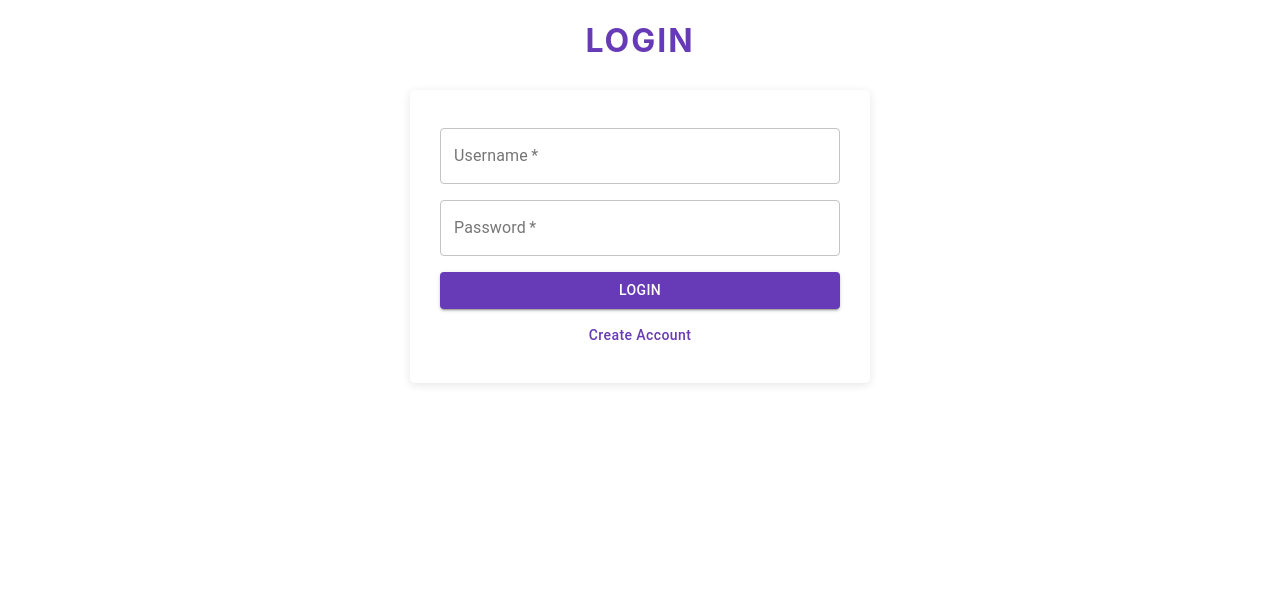
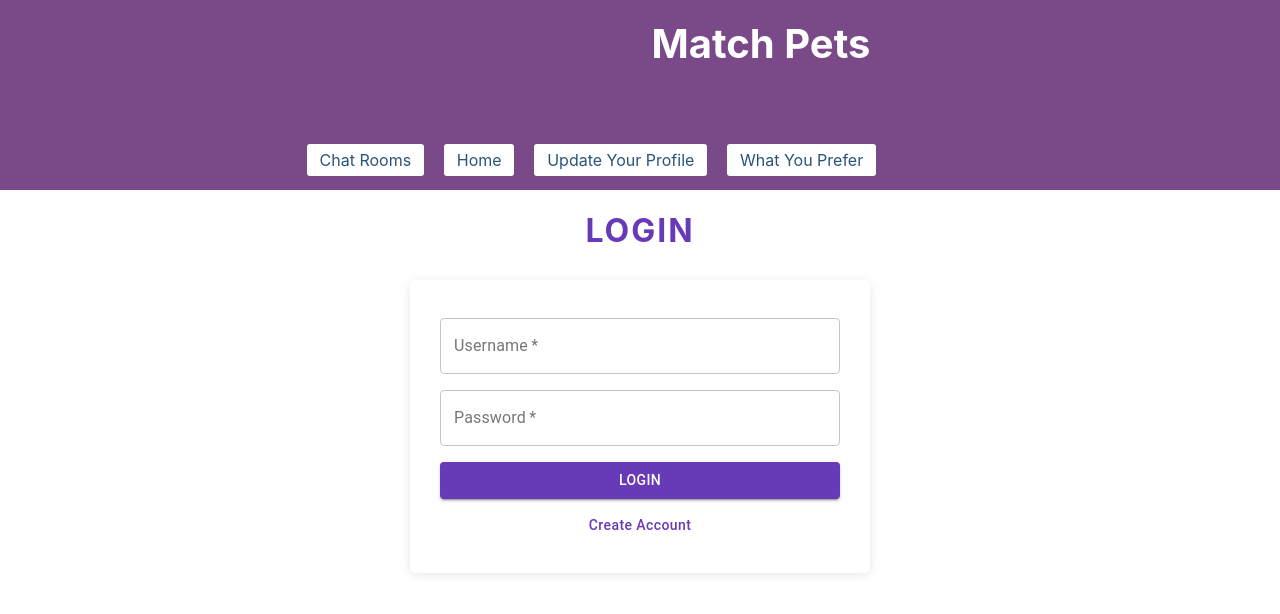
Before and after one commit to ULINCHEN/SIT_CS554_WebProgramming_Final_Project, a React (Create React App) app in the folder react-service/: page /auth in a window 1280 px wide. Shown: the top 614 px of the page. Built offline with nearby package versions, Linux system fonts and the light colour scheme.

Commit message:
complete EditProfile and UpdatePreference.

```diff
--- a/react-service/src/App.css
+++ b/react-service/src/App.css
@@ -14,14 +14,44 @@
 }
 
 .App-header {
-  background-color: #282c34;
-  min-height: 100vh;
-  display: flex;
-  flex-direction: column;
-  align-items: center;
-  justify-content: center;
-  font-size: calc(10px + 2vmin);
+  background-color: #7A4988;
+  height: 150px;
+  padding: 20px;
+  color: #222;
+  position: relative;
+}
+
+.App-title {
+  font-size: 2.5em;
+  font-weight: bold;
   color: white;
+  text-align: center;
+  position: absolute;
+  display: inline-block;
+  bottom: 50%;
+  right: 32%;
+}
+nav {
+  list-style: none;
+
+  text-align: center;
+  position: absolute;
+  bottom: 20px;
+  right: 30%;
+}
+
+.navLink {
+  padding: 0.4rem 0.8rem;
+  background-color: white;
+  border-radius: 3px;
+  color: #28547a;
+  text-decoration: none !important;
+  margin-right: 20px;
+}
+.navLink:hover {
+  background-color: transparent;
+  color: white;
+  border: 1px solid white;
 }
 
 .App-link {
--- a/react-service/src/App.js
+++ b/react-service/src/App.js
@@ -2,18 +2,41 @@ import './App.css';
 import Auth from './components/Auth';
 import ChatPage from './components/Chat/ChatPage';
 import Home from './components/Home';
-import {BrowserRouter as Router, Routes, Route} from "react-router-dom"
+import {BrowserRouter as Router, Routes, Route, NavLink} from "react-router-dom"
+import EditProfile from "./components/EditProfile";
+import UpdatePreference from "./components/UpdatePreference";
 
 function App() {
   return (
       <Router>
           <div className="App">
+              <header className='App-header'>
+                  <h1 className='App-title'>
+                      Match Pets
+                  </h1>
+                  <nav>
+                      <NavLink className='navLink' to='/chat'>
+                          Chat Rooms
+                      </NavLink>
+                      <NavLink className='navLink' to='/'>
+                          Home
+                      </NavLink>
+                      <NavLink className='navLink' to='/update'>
+                          Update Your Profile
+                      </NavLink>
+                      <NavLink className='navLink' to='/preference'>
+                          What You Prefer
+                      </NavLink>
+                  </nav>
+              </header>
 
               <div className='App-body'>
                   <Routes>
                       <Route path='/chat' element={<ChatPage />} />
                       <Route path='/auth' element={<Auth />} />
                       <Route path="/" element={<Home />} />
+                      <Route path="/update" element={<EditProfile/>}/>
+                      <Route path="/preference" element={<UpdatePreference/>}/>
                   </Routes>
 
               </div>
--- a/react-service/src/components/LogIn.js
+++ b/react-service/src/components/LogIn.js
@@ -100,6 +100,8 @@ const Login = ({toggleForm}) => {
             setPetProfile(user);
             console.log(petProfile)
             // set local storage for username and petId
+            const userStr = JSON.stringify(user);
+            localStorage.setItem("petInfo", userStr);
             localStorage.setItem("username", user.username);
             localStorage.setItem("petId", user._id);
 
--- a/react-service/src/components/Logout.js
+++ b/react-service/src/components/Logout.js
@@ -1,16 +1,18 @@
-import React from "react";
+import React, {useContext} from "react";
 import axios from 'axios';
 import {Button} from "@material-ui/core";
 import {useNavigate} from "react-router-dom";
+import {ProfileContext} from "./context/PetContext";
 
 function Logout() {
 
     const navigate = useNavigate();
+    const {setPetProfile} = useContext(ProfileContext);
 
     function logout() {
         if (window.confirm('Are you going to log out?')) {
-            localStorage.removeItem("username");
-            localStorage.removeItem("petId");
+            localStorage.clear();
+            setPetProfile(null);
             navigate('/');
         }
     }
@@ -29,7 +31,7 @@ function Logout() {
             console.log(error)
             throw new Error('I\'m sorry, you cannot logout now.')
         }
-    };
+    }
 
     return (
         <div>
--- a/react-service/src/components/UpdatePreference.js
+++ b/react-service/src/components/UpdatePreference.js
@@ -6,7 +6,6 @@ import {
     Select,
     MenuItem,
     Button,
-    Input,
     FormControl,
     InputLabel,
 
@@ -60,12 +59,17 @@ const useStyles = makeStyles((theme) => ({
 }));
 
 
-function UpdatePreference(props) {
+function UpdatePreference() {
     const formStyle = useStyles();
-    const [preference, setPreference] = useState(props.preference);
+
+
+    const petStr = localStorage.getItem("petInfo");
+    const petInfo = JSON.parse(petStr);
+    const [preference, setPreference] = useState(petInfo.preference);
     const {petProfile, setPetProfile} = useContext(ProfileContext);
 
-    const historyData = props.preference;
+    let historyData = {...petProfile};
+    historyData = historyData.preference;
 
     const handlePreferAgeChange = (event) => {
         setPreference({
@@ -91,8 +95,8 @@ function UpdatePreference(props) {
     const updatePet = async(newPeference) => {
         const petId = localStorage.getItem("petId");
         try{
-            const res = await axios.patch(`http://localhost:3000/profile/${petId}`, newPeference);
-            console.log(res);
+            const res = await axios.patch(`http://localhost:3000/profile/${petId}`, newPeference, { withCredentials: true });
+            // console.log(res);
             return res.data;
         }catch (e) {
             throw e;
@@ -102,32 +106,36 @@ function UpdatePreference(props) {
     const handleSubmit = async(event) => {
         event.preventDefault();
         try{
-            const newPreference = {};
+            const newPet = {
+                preference: {}
+            };
             if (preference.sex !== historyData.sex) {
-                newPreference.sex = validation.checkSex(preference.sex);
+                newPet.preference.sex = validation.checkSex(preference.sex);
+            }else {
+                newPet.preference.sex = historyData.sex;
             }
             if (preference.breed !== historyData.breed) {
-                newPreference.breed = validation.checkBreed(preference.breed);
+                newPet.preference.breed = validation.checkBreed(preference.breed);
+            }else {
+                newPet.preference.breed = historyData.breed;
             }
             if (preference.age !== historyData.age) {
-                newPreference.age = validation.checkAge(preference.age);
+                newPet.preference.age = validation.checkAge(preference.age);
+            }else {
+                newPet.preference.age = historyData.age;
             }
 
-            const data = await updatePet(newPreference);
-            console.log(data);
-
+            const data = await updatePet(newPet);
+            const dataStr = JSON.stringify(data);
+            localStorage.setItem("petInfo", dataStr);
             setPetProfile(data);
-            if (petProfile) {
-                console.log('updated preference');
-            }else {
-                console.log('failed to update preference');
-            }
-
             alert('You have updated your preference!');
         }catch (e) {
-            alert(e);
+            const msg =  e.response && e.response.data && e.response.data.error ? e.response.data.error : e;
+            alert(msg);
         }
     }
+
 
 
     return (
@@ -138,7 +146,7 @@ function UpdatePreference(props) {
                     className={formStyle.select}
                     labelId="preference-breed-label"
                     id="preferenceBreed"
-                    value={preference.breed}
+                    value={preference.breed ? preference.breed : ''}
                     onChange={handlePreferBreedChange}
                 >
 
@@ -155,7 +163,7 @@ function UpdatePreference(props) {
                     className={formStyle.select}
                     labelId="preference-sex-label"
                     id="preferenceSex"
-                    value={preference.sex}
+                    value={preference.sex ? preference.sex : ''}
                     onChange={handlePreferSexChange}
                 >
                     <MenuItem value="male">Male</MenuItem>
@@ -172,7 +180,7 @@ function UpdatePreference(props) {
                 color="secondary"
                 type="number"
                 inputProps={{ min: 0 }}
-                value={preference.age}
+                value={preference.age ? preference.age : ''}
                 onChange={handlePreferAgeChange}
             />
 
--- a/react-service/src/components/context/PetContext.js
+++ b/react-service/src/components/context/PetContext.js
@@ -1,9 +1,18 @@
-import React, {useState} from 'react';
+import React, {useEffect, useState} from 'react';
 
 export const ProfileContext = React.createContext();
 
 export function ProfileProvider(props) {
-    const [petProfile, setPetProfile] = useState(undefined);
+    const [petProfile, setPetProfile] = useState(null);
+
+    useEffect(() => {
+        const petInfo = localStorage.getItem("petInfo");
+        if (petInfo) {
+            const pet = JSON.parse(petInfo);
+            setPetProfile(pet);
+            console.log('setting pet profile...')
+        }
+    }, [])
 
     return (
         <ProfileContext.Provider value={{petProfile, setPetProfile}}>
```
Also changed, not shown: react-service/src/components/EditProfile.js (+32 -37 lines).
